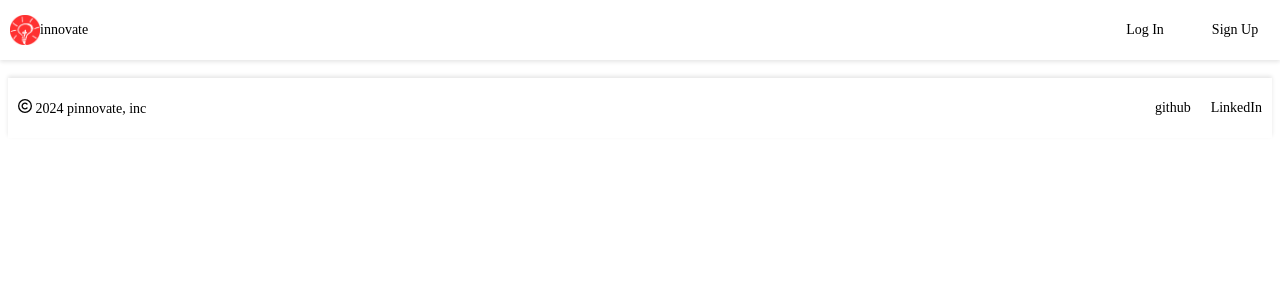
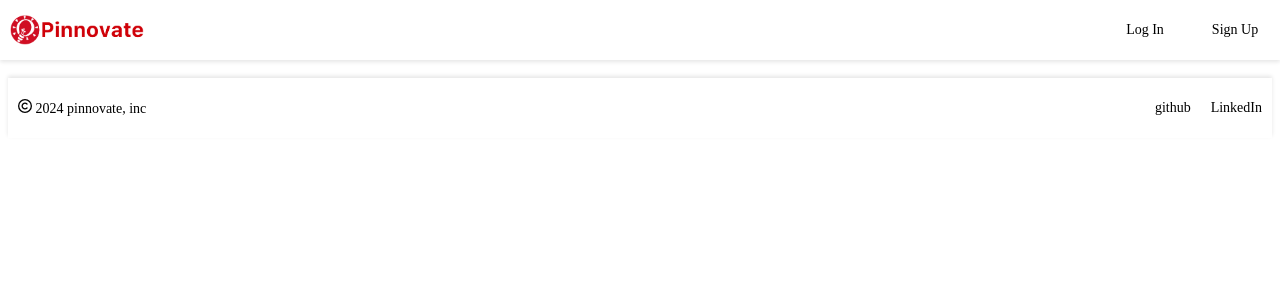
Before and after one commit to cvryn/pinnovate, a React (Vite) app in the folder react-vite/: page / in a window 1280 px wide. Shown: the top 300 px of the page. Built offline with nearby package versions, Linux system fonts and the light colour scheme; no server answers; a web font is replaced by a local one.

Commit message:
changed logo image, fixed links on footer

```diff
--- a/react-vite/src/components/Footer/Footer.jsx
+++ b/react-vite/src/components/Footer/Footer.jsx
@@ -1,6 +1,7 @@
 import { Link } from "react-router-dom";
 
 import { FaRegCopyright } from "react-icons/fa6";
+
 import "./Footer.css";
 
 function Footer() {
@@ -17,8 +18,8 @@ function Footer() {
             <span> {currentYear} pinnovate, inc</span>
           </div>
           <div id="contact-links">
-            <Link to="https://github.com/cvryn">github</Link>
-            <Link to="https://www.linkedin.com/in/caryn-w-280b6729b/">LinkedIn</Link>
+            <Link to="https://github.com/cvryn" target="_blank">github</Link>
+            <Link to="https://www.linkedin.com/in/carynwang/" target="_blank">LinkedIn</Link>
           </div>
         </div>
       </footer>
--- a/react-vite/src/components/Navigation/Navigation.jsx
+++ b/react-vite/src/components/Navigation/Navigation.jsx
@@ -1,6 +1,6 @@
 import { Link } from "react-router-dom";
 import { useSelector } from "react-redux";
-import pinnovatelogo from '../../../public/pinnovate-logo.png'
+import pinnovatefulllogo from '../../../public/pinnovate-full-logo.png'
 import ProfileButton from "./ProfileButton";
 import SearchBar from "./SearchBar";
 import NavigationLoggedOut from "./NavigationLoggedOut";
@@ -17,7 +17,7 @@ function Navigation() {
       <nav id="navigation-main-container">
         <div id="nav-left-container">
           <Link to="/" id='logo-homepage-container'>
-          <img src={pinnovatelogo} alt='website logo' style={{height: '30px'}} />innovate
+          <img src={pinnovatefulllogo} alt='website logo' style={{height: '30px'}} />
           </Link>
           {/* <div id='nav-explore-create-button'>Explore
           </div> */}
--- a/react-vite/src/components/Navigation/NavigationLoggedOut.jsx
+++ b/react-vite/src/components/Navigation/NavigationLoggedOut.jsx
@@ -1,6 +1,6 @@
 
 import { NavLink } from "react-router-dom"
-import pinnovatelogo from '../../../public/pinnovate-logo.png'
+import pinnovatefulllogo from '../../../public/pinnovate-full-logo.png'
 
 import OpenModalMenuItem from "./OpenModalMenuItem";
 import LoginFormModal from "../LoginFormModal";
@@ -14,7 +14,7 @@ function NavigationLoggedOut() {
       <nav id="navigation-main-container">
         <div id="nav-left-container">
           <NavLink to="/" id='logo-homepage-container'>
-          <img src={pinnovatelogo} alt='website logo' style={{height: '30px'}} />innovate
+          <img src={pinnovatefulllogo} alt='website logo' style={{height: '30px'}} />
           </NavLink>
           {/* <div id='nav-explore-create-button'>Explore
           </div> */}
```
Also changed, not shown: react-vite/public/pinnovate-full-logo.png (added), react-vite/public/pinnovate-logo.png.
